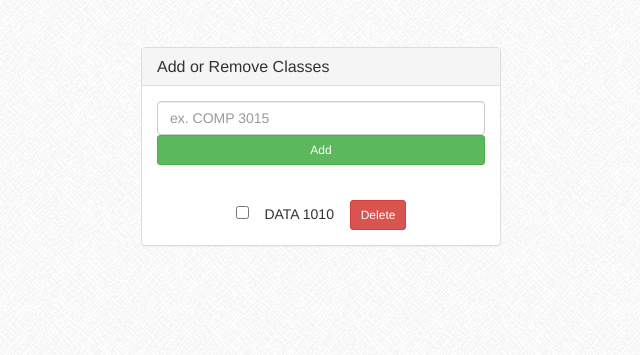
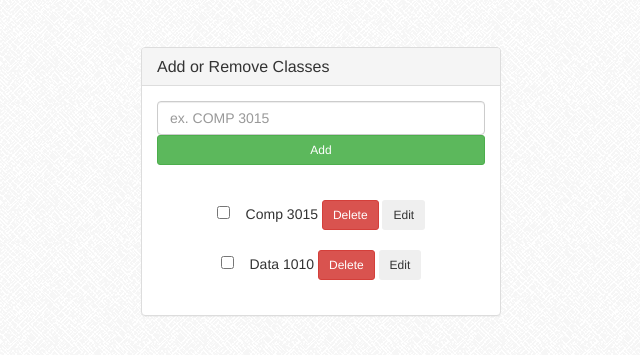
Before and after one commit to Karanveergill/lab5, a PHP site: page / in a window 1280 px wide. Shown: the part 173-528 px from the top of the page, without its empty margins (319-959 px from the left). Run offline with PHP 8.4, Linux system fonts and the light colour scheme.

Commit message:
Quick Update

```diff
--- a/courses.json
+++ b/courses.json
@@ -1,5 +1,8 @@
 {
-    "DATA 1010": {
+    "Comp 3015": {
+        "completed": false
+    },
+    "Data 1010": {
         "completed": false
     }
 }
--- a/css/style.css
+++ b/css/style.css
@@ -96,6 +96,7 @@ body {
     border-bottom: 1px solid #e7e7e7;
 }
 
+
 .sidebar ul li a.active {
     background-color: #eee;
 }
@@ -148,6 +149,10 @@ body {
 
 .btn-primary.btn-outline {
     color: #428bca;
+}
+
+.btn-grey.btn-outline {
+    color: #909294;
 }
 
 .btn-success.btn-outline {
--- a/delete.php
+++ b/delete.php
@@ -1,6 +1,6 @@
 <?php
 
-$className = $_POST['className'];
+$className = $_POST['class_Name'];
 
 $contents = json_decode(file_get_contents('./courses.json'), true);
 unset($contents[$className]);
--- a/index.php
+++ b/index.php
@@ -29,28 +29,29 @@ $contents = json_decode(file_get_contents('./courses.json'), true);
                         </div>
                         <div class="panel-body">
                             <form name="addClass" role="form" action="newCourse.php" method="post">
-                                <fieldset>
-                                    <div class="form-group">
-                                        <input class="form-control" name="className" placeholder="ex. COMP 3015" type="text" />
-                                        <input type="submit" name="submit" class="btn btn-sm btn-success btn-block" value="Add" />
-                                    </div>
-                                </fieldset>
+                                <div class="form-group">
+                                    <input class="form-control" name="class_Name" placeholder="ex. COMP 3015" type="text" />
+                                    <input type="submit" name="submit" class="btn btn-sm btn-success btn-block" value="Add" />
+                                </div>
                             </form>
                             <br>
                             <?php foreach ($contents as $className => $class) : ?>
-                                <div class="courses">
-                                    <form style="display: inline" action="update.php" method="post">
-                                        <input type="hidden" name="className" value="<?php echo $className ?>">
+                                <div class="courses" style="margin-bottom: 20px;">
+                                    <form style=" display: inline" action="update.php" method="post">
+                                        <input type="hidden" name="class_Name" value="<?php echo $className ?>">
                                         <input type="checkbox" name="status" value="1" <?php echo ($class['completed'] ? 'checked' : '') ?>>
                                     </form>
                                     <div class="space">
                                     </div>
                                     <?php echo $className ?>
-                                    <div class="space">
-                                    </div>
+
                                     <form style="display: inline" action="delete.php" method="post">
-                                        <input type="hidden" name="className" value="<?php echo $className ?>">
+                                        <input type="hidden" name="class_Name" value="<?php echo $className ?>">
                                         <button class="btn btn-sm btn-danger"> Delete</button>
+                                    </form>
+                                    <form style="display: inline" action="edit.php" method="post">
+                                        <input type="hidden" name="class_Name" value="<?php echo $className ?>">
+                                        <button class="btn btn-sm btn-grey"> Edit</button>
                                     </form>
                                 </div>
                             <?php endforeach; ?>
--- a/newCourse.php
+++ b/newCourse.php
@@ -1,9 +1,9 @@
 <?php
 
-$$contents = json_decode(file_get_contents('./courses.json'), true);
+$contents = json_decode(file_get_contents('./courses.json'), true);
 
-if (isset($_POST['className'])) {
-    $className = $_POST['className'];
+if (isset($_POST['class_Name'])) {
+    $className = $_POST['class_Name'];
     $contents[$className] = ['completed' => false];
 }
 
--- a/update.php
+++ b/update.php
@@ -1,7 +1,7 @@
 <?php
 
 $contents = json_decode(file_get_contents('./courses.json'), true);
-$className = $_POST['className'];
+$className = $_POST['class_Name'];
 
 $contents[$className]['completed'] = isset($_POST['status']);
 file_put_contents('./courses.json', json_encode($contents, JSON_PRETTY_PRINT));
```
